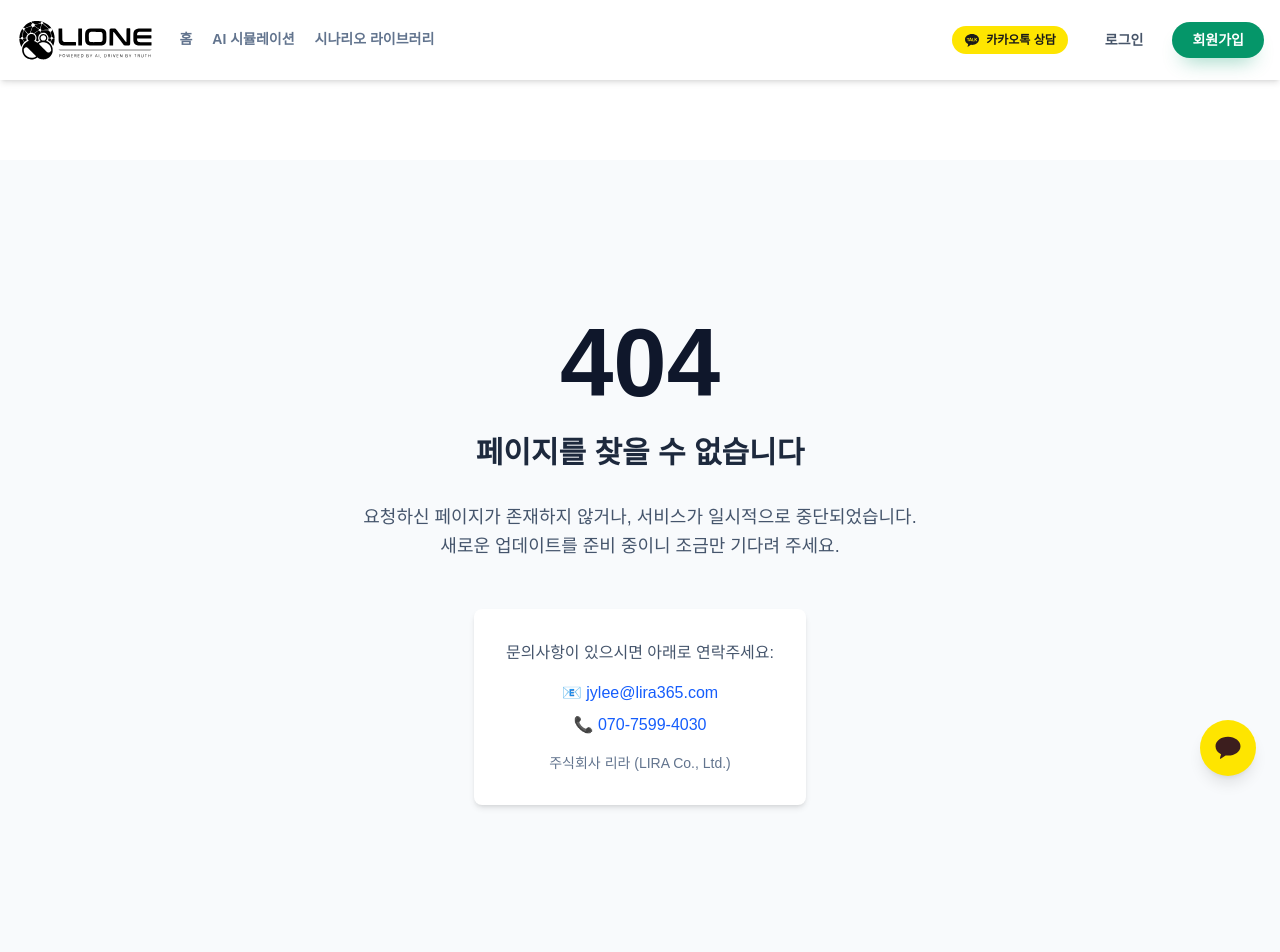
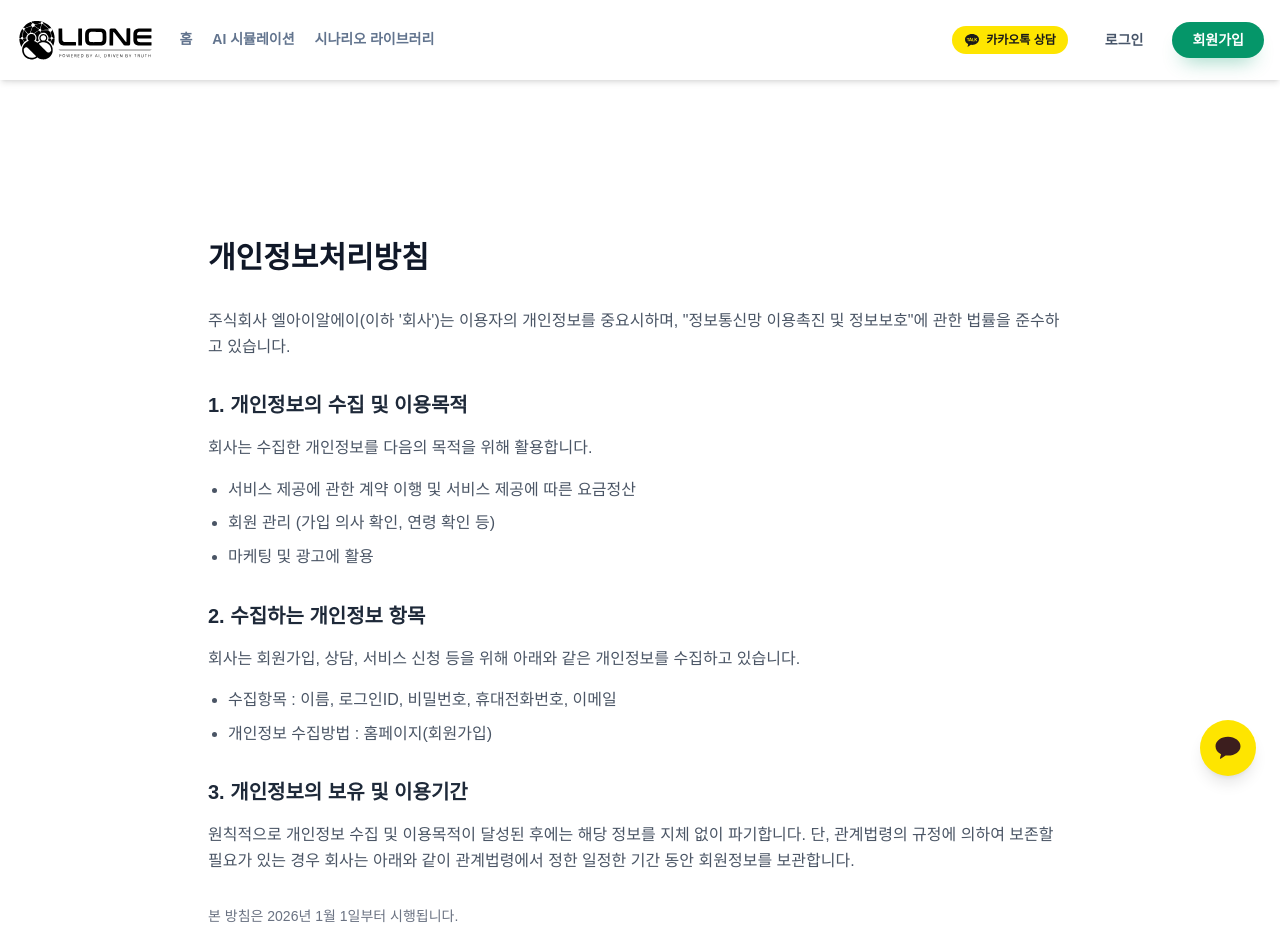
Before and after one commit to hykwon-dot/lira-repo, a Next.js app: page /privacy in a window 1280 px wide. Before the commit this address had no page. Shown: the top 952 px of the page. Built offline with nearby package versions, Linux system fonts and the light colour scheme.

Commit message:
feat: add privacy policy and terms pages linked from footer

```diff
--- a/src/app/Footer.tsx
+++ b/src/app/Footer.tsx
@@ -62,8 +62,8 @@ export default function Footer() {
         <div className="mt-8 pt-8 border-t border-gray-800 flex flex-col sm:flex-row justify-between items-center text-sm">
           <p className="mb-4 sm:mb-0">&copy; {new Date().getFullYear()} LIRA. All Rights Reserved.</p>
           <div className="flex gap-4">
-            <Link href="#" className="hover:text-white">개인정보처리방침</Link>
-            <Link href="#" className="hover:text-white">이용약관</Link>
+            <Link href="/privacy" className="hover:text-white">개인정보처리방침</Link>
+            <Link href="/terms" className="hover:text-white">이용약관</Link>
           </div>
         </div>
       </div>
--- /dev/null
+++ b/src/app/privacy/page.tsx
@@ -0,0 +1,42 @@
+import React from 'react';
+
+export default function PrivacyPolicyPage() {
+  return (
+    <div className="max-w-4xl mx-auto px-4 py-12 md:py-20">
+      <h1 className="text-3xl font-bold mb-8 text-gray-900">개인정보처리방침</h1>
+      <div className="prose prose-slate max-w-none text-gray-600">
+        <p className="mb-4">
+          주식회사 엘아이알에이(이하 &#39;회사&#39;)는 이용자의 개인정보를 중요시하며, &quot;정보통신망 이용촉진 및 정보보호&quot;에 관한 법률을 준수하고 있습니다.
+        </p>
+
+        <h3 className="text-xl font-semibold mt-8 mb-4 text-gray-800">1. 개인정보의 수집 및 이용목적</h3>
+        <p className="mb-4">
+          회사는 수집한 개인정보를 다음의 목적을 위해 활용합니다.
+        </p>
+        <ul className="list-disc pl-5 mb-4 space-y-2">
+          <li>서비스 제공에 관한 계약 이행 및 서비스 제공에 따른 요금정산</li>
+          <li>회원 관리 (가입 의사 확인, 연령 확인 등)</li>
+          <li>마케팅 및 광고에 활용</li>
+        </ul>
+
+        <h3 className="text-xl font-semibold mt-8 mb-4 text-gray-800">2. 수집하는 개인정보 항목</h3>
+        <p className="mb-4">
+          회사는 회원가입, 상담, 서비스 신청 등을 위해 아래와 같은 개인정보를 수집하고 있습니다.
+        </p>
+        <ul className="list-disc pl-5 mb-4 space-y-2">
+          <li>수집항목 : 이름, 로그인ID, 비밀번호, 휴대전화번호, 이메일</li>
+          <li>개인정보 수집방법 : 홈페이지(회원가입)</li>
+        </ul>
+
+        <h3 className="text-xl font-semibold mt-8 mb-4 text-gray-800">3. 개인정보의 보유 및 이용기간</h3>
+        <p className="mb-4">
+          원칙적으로 개인정보 수집 및 이용목적이 달성된 후에는 해당 정보를 지체 없이 파기합니다. 단, 관계법령의 규정에 의하여 보존할 필요가 있는 경우 회사는 아래와 같이 관계법령에서 정한 일정한 기간 동안 회원정보를 보관합니다.
+        </p>
+
+        <p className="mt-8 text-sm text-gray-500">
+          본 방침은 2026년 1월 1일부터 시행됩니다.
+        </p>
+      </div>
+    </div>
+  );
+}
--- /dev/null
+++ b/src/app/terms/page.tsx
@@ -0,0 +1,43 @@
+import React from 'react';
+
+export default function TermsOfServicePage() {
+  return (
+    <div className="max-w-4xl mx-auto px-4 py-12 md:py-20">
+      <h1 className="text-3xl font-bold mb-8 text-gray-900">이용약관</h1>
+      <div className="prose prose-slate max-w-none text-gray-600">
+        <h3 className="text-xl font-semibold mt-8 mb-4 text-gray-800">제1조 (목적)</h3>
+        <p className="mb-4">
+          본 약관은 주식회사 엘아이알에이(이하 &#39;회사&#39;)가 제공하는 LIRA 서비스(이하 &#39;서비스&#39;)의 이용전반에 관한 제반사항을 규정함을 목적으로 합니다.
+        </p>
+
+        <h3 className="text-xl font-semibold mt-8 mb-4 text-gray-800">제2조 (용어의 정의)</h3>
+        <p className="mb-4">
+          본 약관에서 사용하는 용어의 정의는 다음과 같습니다.
+        </p>
+        <ul className="list-disc pl-5 mb-4 space-y-2">
+          <li>&quot;회원&quot;이라 함은 회사와 서비스 이용계약을 체결하고 이용자 아이디를 부여받은 자를 말합니다.</li>
+          <li>&quot;서비스&quot;라 함은 회사가 제공하는 AI 시뮬레이션 및 민간조사원 연결 플랫폼 등을 말합니다.</li>
+        </ul>
+
+        <h3 className="text-xl font-semibold mt-8 mb-4 text-gray-800">제3조 (약관의 게시와 개정)</h3>
+        <p className="mb-4">
+          회사는 이 약관의 내용을 회원이 쉽게 알 수 있도록 서비스 초기 화면에 게시합니다. 회사는 &quot;약관의 규제에 관한 법률&quot; 등 관련법을 위배하지 않는 범위에서 이 약관을 개정할 수 있습니다.
+        </p>
+
+        <h3 className="text-xl font-semibold mt-8 mb-4 text-gray-800">제4조 (서비스의 제공 및 변경)</h3>
+        <p className="mb-4">
+          회사는 회원에게 다음과 같은 서비스를 제공합니다.
+        </p>
+        <ul className="list-disc pl-5 mb-4 space-y-2">
+          <li>AI 기반 사건 시뮬레이션</li>
+          <li>민간조사원 매칭 서비스</li>
+          <li>기타 회사가 개발하거나 다른 회사와의 제휴 등을 통해 제공하는 일체의 서비스</li>
+        </ul>
+
+        <p className="mt-8 text-sm text-gray-500">
+          본 약관은 2026년 1월 1일부터 적용됩니다.
+        </p>
+      </div>
+    </div>
+  );
+}
```
